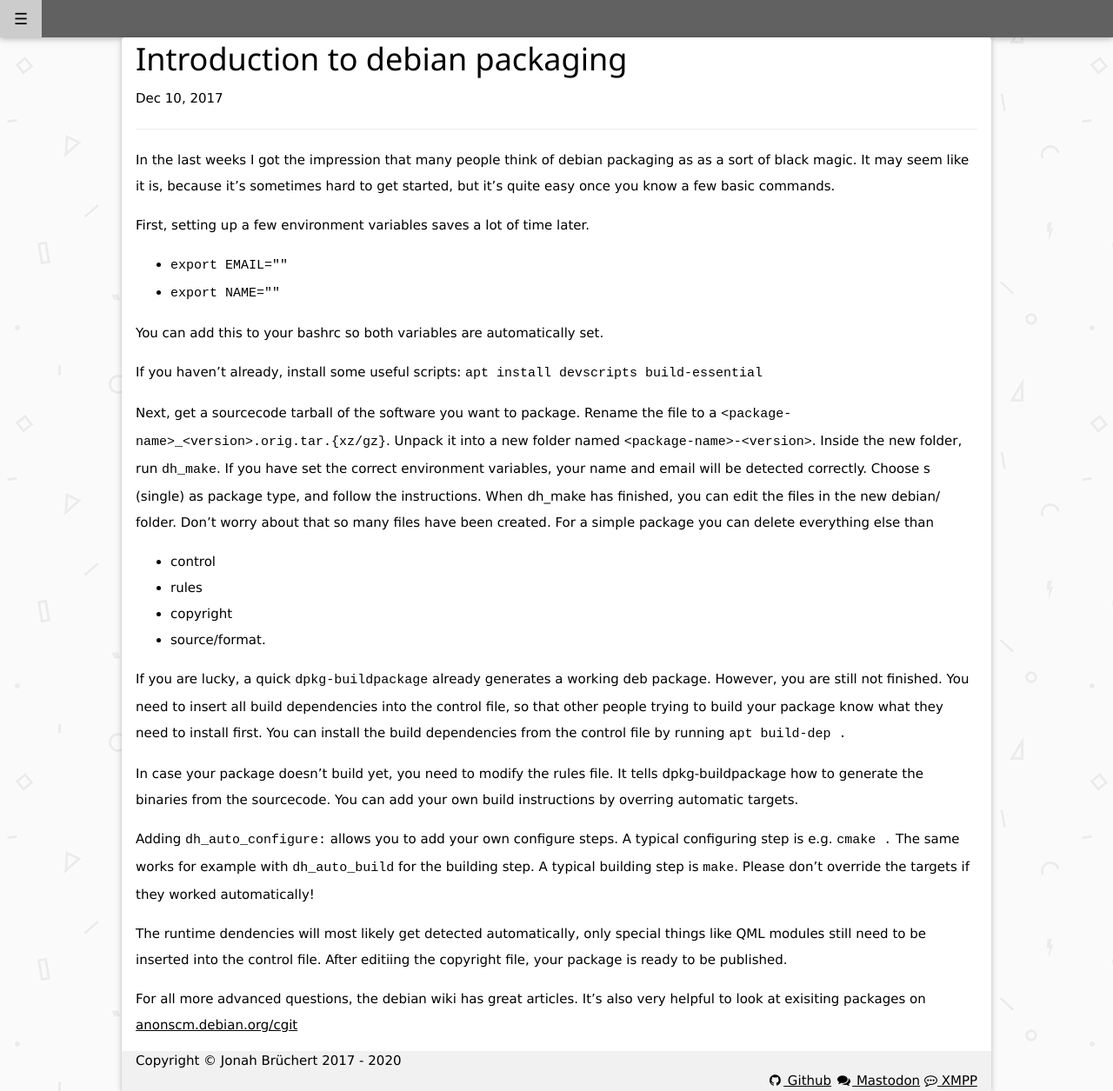
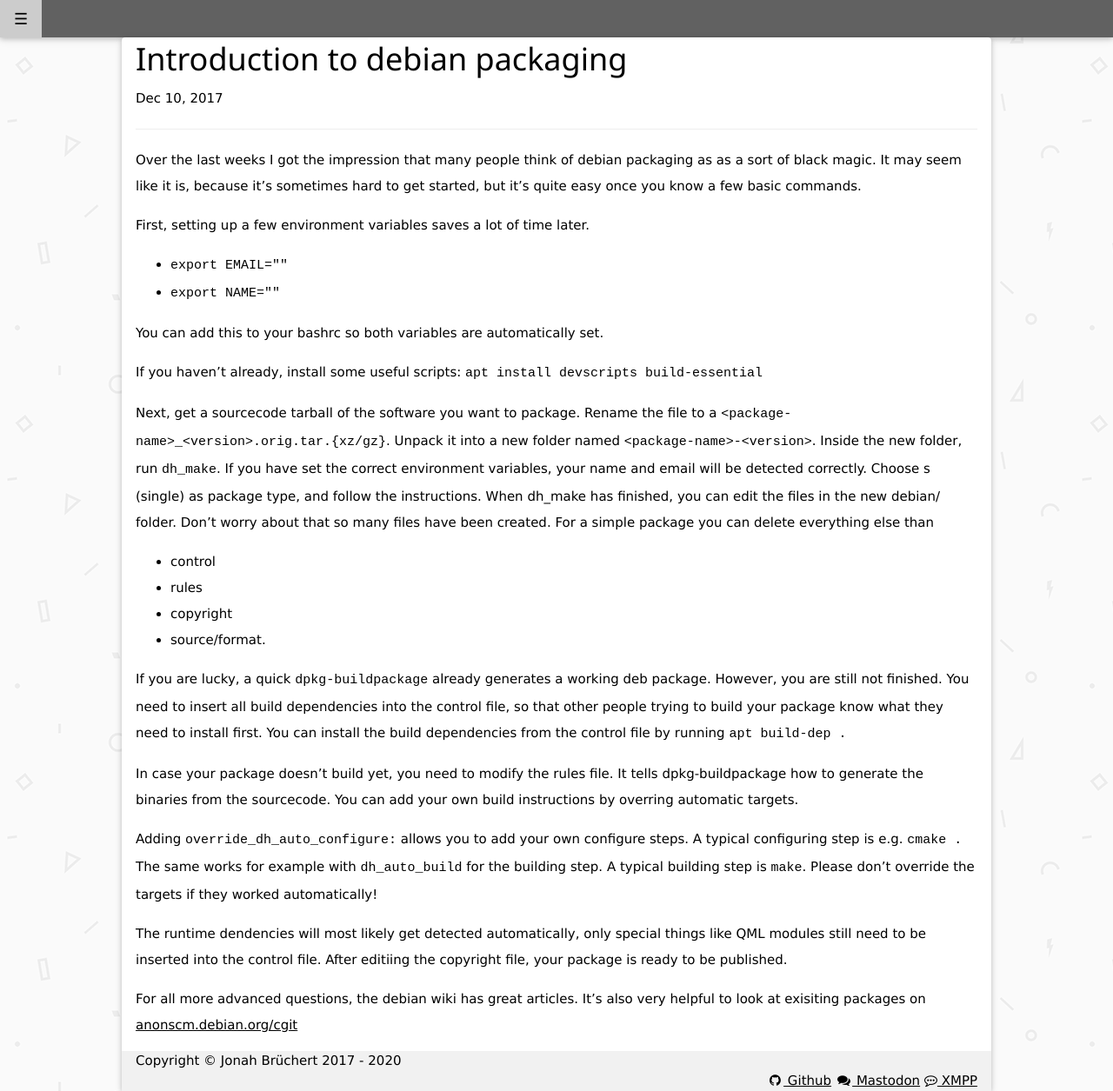
Before and after one commit to jbbgameich/jbbgameich.github.io, a Jekyll site: the page built from _posts/2017-12-10-Debian-packaging.md, in a window 1280 px wide. Shown: the whole page at 87% size. Built offline with Jekyll 4.4.1, drawn with Linux system fonts in a browser that asks for light colours.

Commit message:
Fixup some old posts

```diff
--- a/_posts/2017-12-10-Debian-packaging.md
+++ b/_posts/2017-12-10-Debian-packaging.md
@@ -5,7 +5,7 @@
 categories: debian halium
 ---
 
-In the last weeks I got the impression that many people think of debian packaging as as a sort of black magic. It may seem like it is, because it's sometimes hard to get started, but it's quite easy once you know a few basic commands.
+Over the last weeks I got the impression that many people think of debian packaging as as a sort of black magic. It may seem like it is, because it's sometimes hard to get started, but it's quite easy once you know a few basic commands.
 
 First, setting up a few environment variables saves a lot of time later.
 * `export EMAIL=""`
@@ -28,7 +28,7 @@
 
 In case your package doesn't build yet, you need to modify the rules file. It tells dpkg-buildpackage how to generate the binaries from the sourcecode. You can add your own build instructions by overring automatic targets.
 
-Adding `dh_auto_configure:` allows you to add your own configure steps. A typical configuring step is e.g. `cmake .`
+Adding `override_dh_auto_configure:` allows you to add your own configure steps. A typical configuring step is e.g. `cmake .`
 The same works for example with `dh_auto_build` for the building step. A typical building step is `make`.
 Please don't override the targets if they worked automatically!
 
```
Also changed, not shown: _posts/2017-10-8-Porting-a-device-to-Halium.md (+1 -1 lines).
